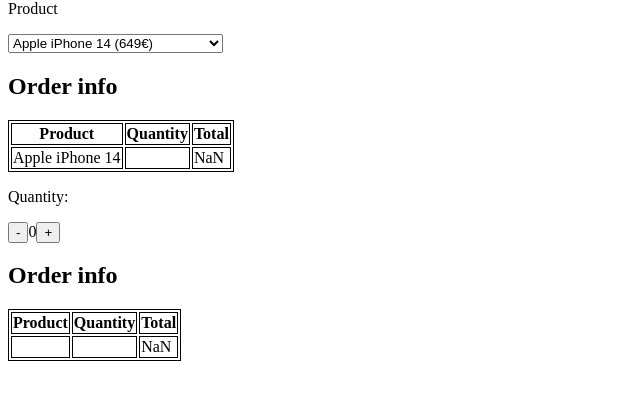
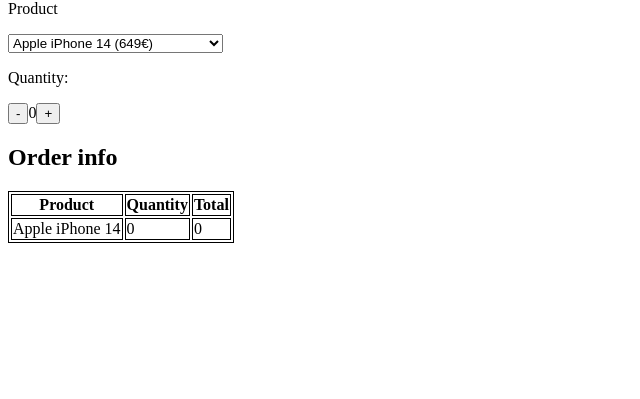
Before and after one commit to n3pite00/First-react-project, a React (Vite) app: page / in a window 1280 px wide. Shown: the part 155-554 px from the top of the page, without its empty margins (0-640 px from the left). Built offline with nearby package versions, Linux system fonts and the light colour scheme.

Commit message:
Order info työstetty.

```diff
--- a/src/App.jsx
+++ b/src/App.jsx
@@ -11,8 +11,6 @@
   <>
       <Header LogoImg={LogoImg}/>
       <Products/>
-      <Quantity/>
-      <ProductionInfo/>
   </>
   );
 }
--- a/src/components/Dropdown.jsx
+++ b/src/components/Dropdown.jsx
@@ -1,5 +1,6 @@
 import { useState } from "react"
 import ProductionInfo from "./info"
+import Quantity from "./Quantity.jsx"
 
 
 function Products(){
@@ -8,12 +9,14 @@
     const price = [649, 399, 349, 449]
 
     const [selected, setindex] = useState(0)
+    const [count, setCount] = useState(0)
 
     const product = productNames[selected]
     const Newprice = price[selected]
 
     const HandleProductChange = (event) => {
         setindex(event.target.value)
+
     }
 
     return(
@@ -28,7 +31,8 @@
         ))}
         </select>
 
-        <ProductionInfo Selectedproduct={product} Selectedprice={Newprice} />
+        <Quantity count={count} setCount={setCount} />
+        <ProductionInfo Selectedproduct={product} Selectedprice={Newprice} count={count}/>
 
     </>
     )
--- a/src/components/Quantity.jsx
+++ b/src/components/Quantity.jsx
@@ -1,7 +1,7 @@
 import { useState } from "react"
 
 function Quantity () {
-    const [count, setCount] = useState(0);
+    const [count, setCount] = useState(0)
 
     function MinusCount() {
         setCount(prevCount => {
--- a/src/components/info.jsx
+++ b/src/components/info.jsx
@@ -1,5 +1,4 @@
 import '../styles/info.css'
-
 
 
 function ProductionInfo({ Selectedproduct, Selectedprice, count}) {
@@ -9,16 +8,20 @@
     <>
         <h2>Order info</h2>
         <table>
+            <thead>
                 <tr>
                     <th>Product</th>
                     <th>Quantity</th>
                     <th>Total</th>
                 </tr>
+            </thead>
+            <tbody>
                 <tr>
                     <td>{Selectedproduct}</td>
                     <td>{count}</td>
                     <td>{total}</td>
                 </tr>
+            </tbody>
         </table>
     </>
     )
```
Lines whose indentation alone changed are shown as unchanged.
